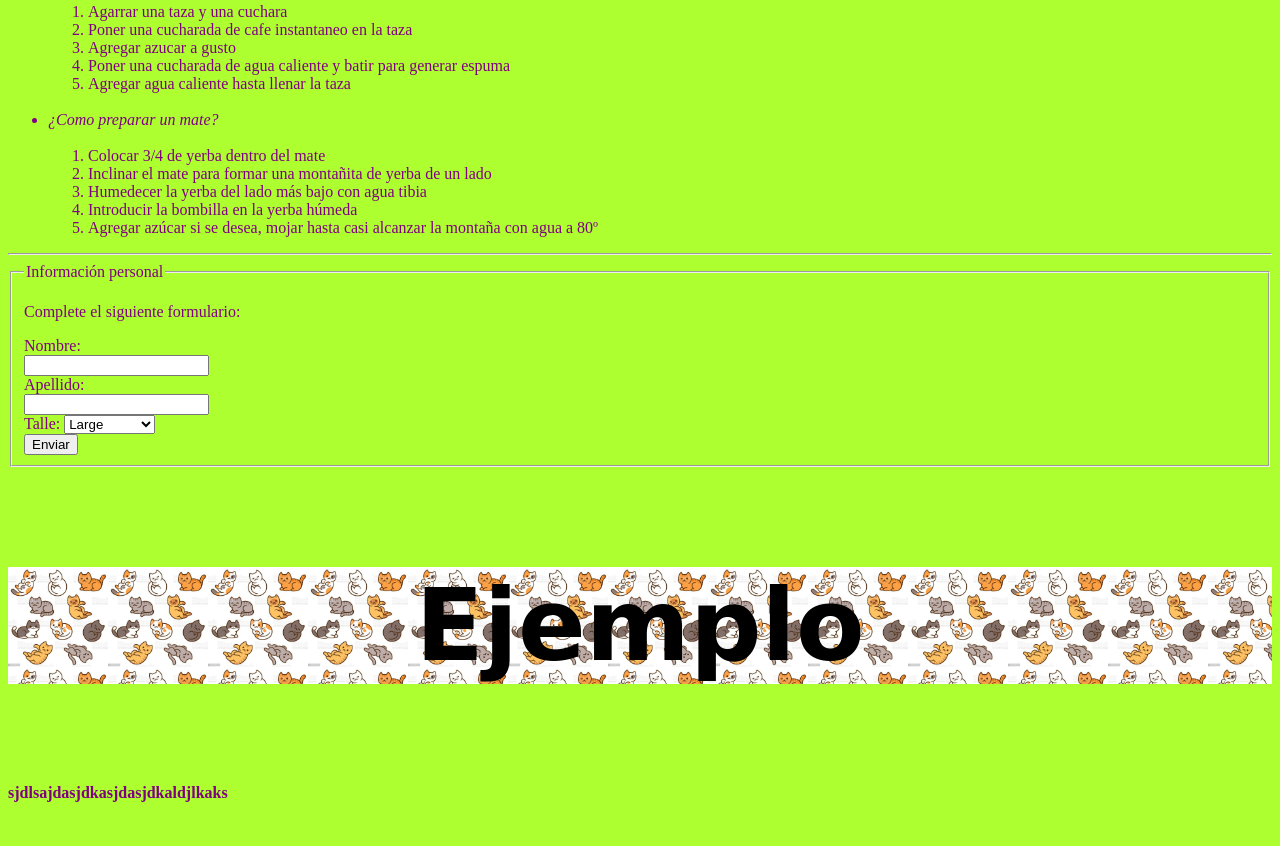
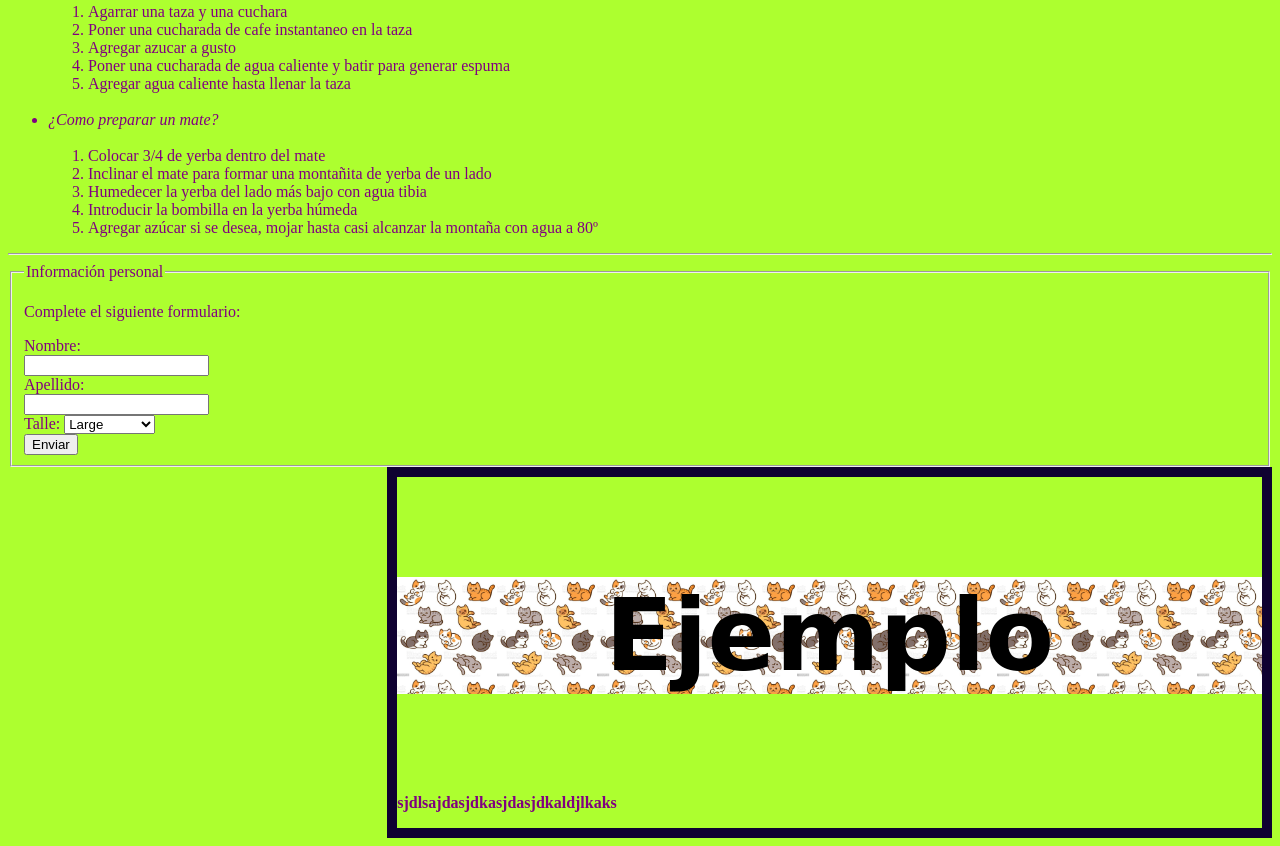
Before and after one commit to caroleguizamon4/CarolinaLeguizamon-TP1, a plain HTML site: page index.html in a window 1280 px wide. Shown: the part 1170-2016 px from the top of the page. Before the commit the page ends 1988 px from the top, so only its background shows below. Drawn offline with Linux system fonts and the light colour scheme; a web font is replaced by a local one.

Commit message:
agregue caja

```diff
--- a/Css/design.css
+++ b/Css/design.css
@@ -54,6 +54,11 @@ font-weight: 300px;
 
 
 }
+.parte1 {
+    box-sizing: border-box;
+    margin-left: 30%;
+    border: solid 10px rgb(15, 1, 49) ;
+}
 .parte1 p {
     font-weight: bold;
 
```
